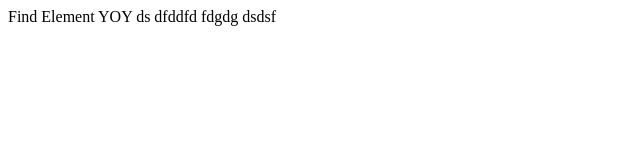
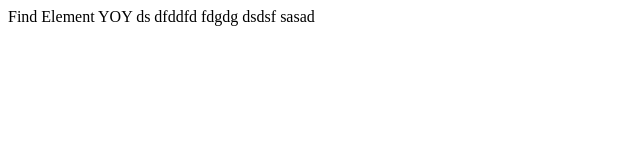
Before and after one commit to samithf/npm-versioning, a website: page index.html in a window 1280 px wide. Shown: the full height of the page, 0-640 px from the left. Drawn offline with Linux system fonts and the light colour scheme.

Commit message:
fix: ct-1216 changes

```diff
--- a/index.html
+++ b/index.html
@@ -7,6 +7,6 @@
     <title>Hello Test</title>
   </head>
   <body>
-    Find Element YOY ds dfddfd fdgdg dsdsf
+    Find Element YOY ds dfddfd fdgdg dsdsf sasad
   </body>
 </html>
```
